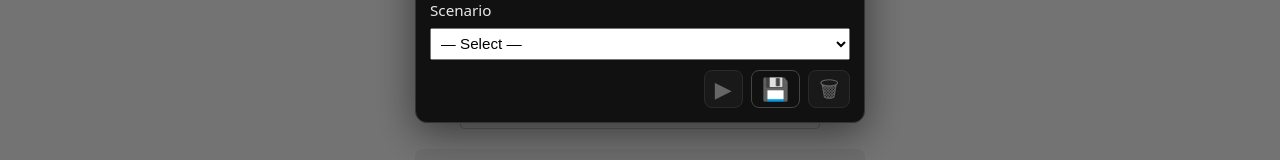
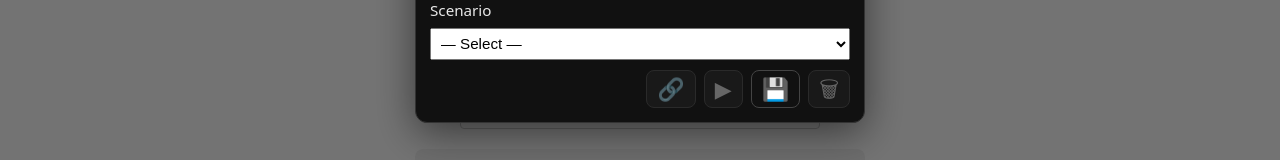
Before and after one commit to Gorm2303/firecasting-frontend, a React (Vite) app in the folder vite-react-frontend/: page /simulation in a window 1280 px wide. Both pictures are taken after a click on the button "Saved scenarios". Shown: the part 830-990 px from the top of the page. Built offline with nearby package versions, Linux system fonts and the light colour scheme.

Commit message:
Add share link UI with copy and QR

```diff
--- a/vite-react-frontend/src/components/normalMode/NormalInputForm.tsx
+++ b/vite-react-frontend/src/components/normalMode/NormalInputForm.tsx
@@ -1,5 +1,5 @@
 // src/features/simulation/SimulationForm.tsx
-import React, { useState, useEffect, useCallback, useMemo } from 'react';
+import React, { useState, useEffect, useCallback, useMemo, useRef } from 'react';
 import { YearlySummary } from '../../models/YearlySummary';
 import { PhaseRequest, SimulationRequest, SimulationTimelineContext } from '../../models/types';
 import NormalPhaseList from '../../components/normalMode/NormalPhaseList';
@@ -17,6 +17,8 @@ import {
   type SavedScenario,
 } from '../../config/savedScenarios';
 import { deepEqual } from '../../utils/deepEqual';
+import { decodeScenarioFromShareParam, encodeScenarioToShareParam } from '../../utils/shareScenarioLink';
+import { QRCodeSVG } from 'qrcode.react';
 
 type OverallTaxRule = 'CAPITAL' | 'NOTIONAL';
 
@@ -153,9 +155,18 @@ export default function SimulationForm({
   const [savedScenarios, setSavedScenarios] = useState<SavedScenario[]>(() => listSavedScenarios());
   const [selectedScenarioId, setSelectedScenarioId] = useState<string>('');
   const [isScenarioModalOpen, setIsScenarioModalOpen] = useState(false);
+  const [shareUrl, setShareUrl] = useState<string>('');
   const [simulateInProgress, setSimulateInProgress] = useState(false);
   const [simulationId, setSimulationId] = useState<string | null>(null);
   const [stats, setStats] = useState<YearlySummary[] | null>(null);
+
+  const scenarioParamOnLoad = useMemo(() => {
+    try {
+      return new URLSearchParams(window.location.search).get('scenario');
+    } catch {
+      return null;
+    }
+  }, []);
 
   const handleAddPhase = (phase: PhaseRequest) => setPhases(prev => [...prev, { ...phase, taxRules: phase.taxRules || [] }]);
   const handlePhaseChange = (index: number, field: keyof PhaseRequest, value: number | string | undefined) =>
@@ -212,6 +223,7 @@ export default function SimulationForm({
 
   const closeScenarioModal = useCallback(() => {
     setIsScenarioModalOpen(false);
+    setShareUrl('');
   }, []);
 
   useEffect(() => {
@@ -282,6 +294,35 @@ export default function SimulationForm({
     closeScenarioModal();
   }, [applyRequestToForm, closeScenarioModal, isDirty, runSimulationWithRequest]);
 
+  const handleShareScenario = useCallback(() => {
+    if (!selectedScenarioId) return;
+    const scenario = findScenarioById(selectedScenarioId);
+    if (!scenario) return;
+
+    const ok = window.confirm(
+      'This share link encodes your full scenario inputs in the URL. Anyone with the link can view/decode them. Continue?'
+    );
+    if (!ok) return;
+
+    const param = encodeScenarioToShareParam(scenario.request);
+    const url = new URL(window.location.href);
+    url.pathname = '/simulation';
+    url.searchParams.set('scenario', param);
+    setShareUrl(url.toString());
+  }, [selectedScenarioId]);
+
+  const handleCopyShareUrl = useCallback(async () => {
+    if (!shareUrl) return;
+    try {
+      const writeText = navigator.clipboard?.writeText;
+      if (typeof writeText !== 'function') throw new Error('Clipboard API unavailable');
+      await writeText.call(navigator.clipboard, shareUrl);
+      window.alert('Share link copied to clipboard.');
+    } catch {
+      window.prompt('Copy share link:', shareUrl);
+    }
+  }, [shareUrl]);
+
   const handleDeleteScenario = useCallback(() => {
     if (!selectedScenarioId) return;
     const scenario = findScenarioById(selectedScenarioId);
@@ -322,9 +363,48 @@ export default function SimulationForm({
     setBaselineRequest(resolved);
   }, [isDirty]);
 
+  const hasAppliedInitialTemplateRef = useRef(false);
   useEffect(() => {
+    if (hasAppliedInitialTemplateRef.current) return;
+    hasAppliedInitialTemplateRef.current = true;
+
+    if (scenarioParamOnLoad) return;
     applyTemplate(selectedTemplateId); // Apply starter template on first load
-  }, []);
+  }, [applyTemplate, scenarioParamOnLoad, selectedTemplateId]);
+
+  const hasAppliedScenarioFromUrlRef = useRef(false);
+  useEffect(() => {
+    if (hasAppliedScenarioFromUrlRef.current) return;
+    if (!scenarioParamOnLoad) return;
+
+    const decoded = decodeScenarioFromShareParam(scenarioParamOnLoad);
+    if (!decoded) {
+      hasAppliedScenarioFromUrlRef.current = true;
+      window.alert('Invalid or corrupted share link.');
+      return;
+    }
+
+    const okPrivacy = window.confirm(
+      'This link contains a scenario encoded in the URL. Anyone with the link can decode it. Load and run it now?'
+    );
+    if (!okPrivacy) {
+      hasAppliedScenarioFromUrlRef.current = true;
+      return;
+    }
+
+    if (isDirty) {
+      const okOverwrite = window.confirm('Loading this scenario will overwrite your current inputs. Continue?');
+      if (!okOverwrite) {
+        hasAppliedScenarioFromUrlRef.current = true;
+        return;
+      }
+    }
+
+    applyRequestToForm(decoded);
+    setSelectedScenarioId('');
+    void runSimulationWithRequest(decoded);
+    hasAppliedScenarioFromUrlRef.current = true;
+  }, [applyRequestToForm, isDirty, runSimulationWithRequest, scenarioParamOnLoad]);
 
   const handleAddDefaultPhase = () => {
     handleAddPhase(createDefaultPhase('DEPOSIT'));
@@ -580,6 +660,16 @@ export default function SimulationForm({
             <div style={{ display: 'flex', gap: 8, justifyContent: 'flex-end' }}>
               <button
                 type="button"
+                aria-label="Share scenario"
+                title="Share (creates a link that loads + runs)"
+                onClick={handleShareScenario}
+                disabled={!selectedScenarioId || simulateInProgress}
+                style={btn(!selectedScenarioId || simulateInProgress ? 'disabled' : 'ghost')}
+              >
+                <span aria-hidden="true" style={{ fontSize: 22, lineHeight: 1, display: 'inline-block' }}>🔗</span>
+              </button>
+              <button
+                type="button"
                 aria-label="Load scenario"
                 title="Load (also runs simulation)"
                 onClick={() => handleLoadScenario(selectedScenarioId)}
@@ -617,6 +707,48 @@ export default function SimulationForm({
                 <span aria-hidden="true" style={{ fontSize: 22, lineHeight: 1, display: 'inline-block' }}>🗑</span>
               </button>
             </div>
+
+            {shareUrl && (
+              <div style={{ marginTop: 6, borderTop: '1px solid #2a2a2a', paddingTop: 10, display: 'flex', flexDirection: 'column', gap: 10 }}>
+                <div style={{ fontSize: 12, opacity: 0.9 }}>
+                  This link encodes your full scenario inputs in the URL (anyone with it can decode them).
+                </div>
+
+                <label style={{ display: 'flex', flexDirection: 'column', gap: 6 }}>
+                  <span style={{ fontSize: '0.95rem', opacity: 0.9 }}>Share link</span>
+                  <div style={{ display: 'flex', gap: 8 }}>
+                    <input
+                      aria-label="Share link"
+                      readOnly
+                      value={shareUrl}
+                      style={{
+                        flex: 1,
+                        padding: '0.35rem 0.45rem',
+                        fontSize: '0.9rem',
+                        borderRadius: 8,
+                        border: '1px solid #333',
+                        background: '#0b0b0b',
+                        color: '#fff',
+                      }}
+                      onFocus={(e) => e.currentTarget.select()}
+                    />
+                    <button
+                      type="button"
+                      aria-label="Copy share link"
+                      title="Copy"
+                      onClick={handleCopyShareUrl}
+                      style={btn('ghost')}
+                    >
+                      Copy
+                    </button>
+                  </div>
+                </label>
+
+                <div style={{ display: 'flex', justifyContent: 'center', padding: 8, background: '#fff', borderRadius: 10 }}>
+                  <QRCodeSVG value={shareUrl} width={220} height={220} includeMargin />
+                </div>
+              </div>
+            )}
           </div>
         </div>
       )}
```
Also changed, not shown: 1 other file (tests, documents, lock files or other folders).
